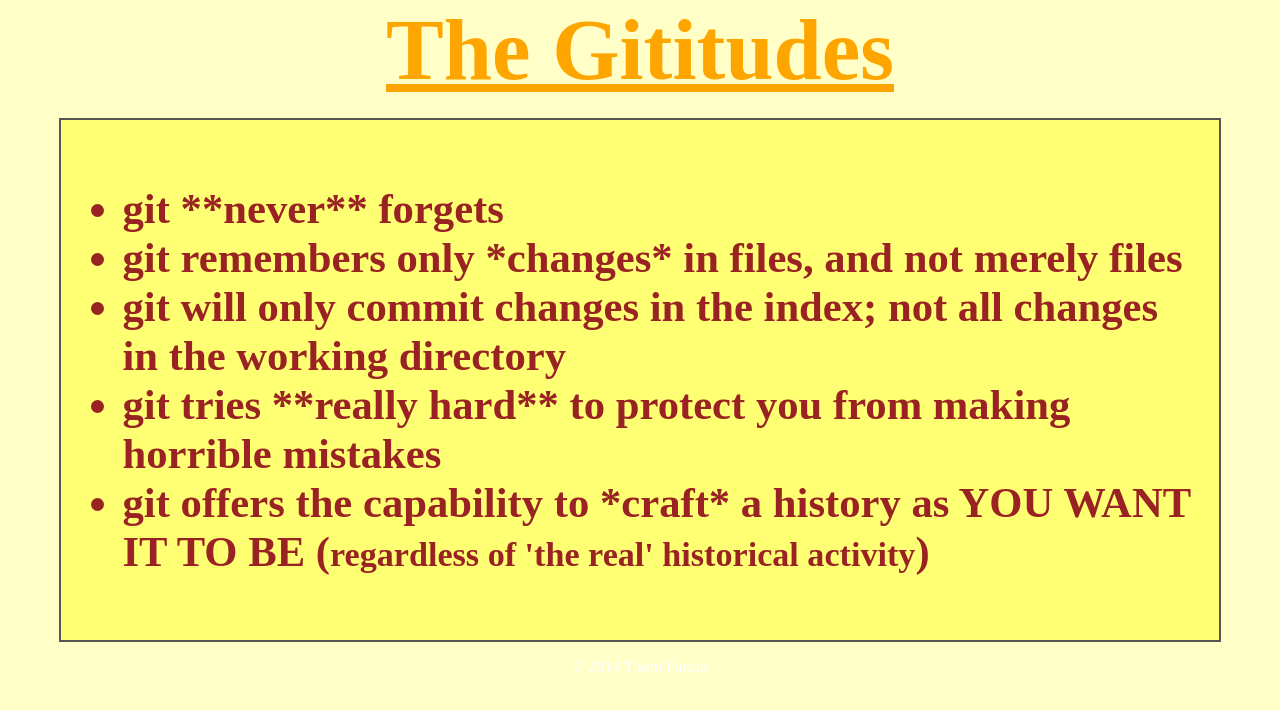
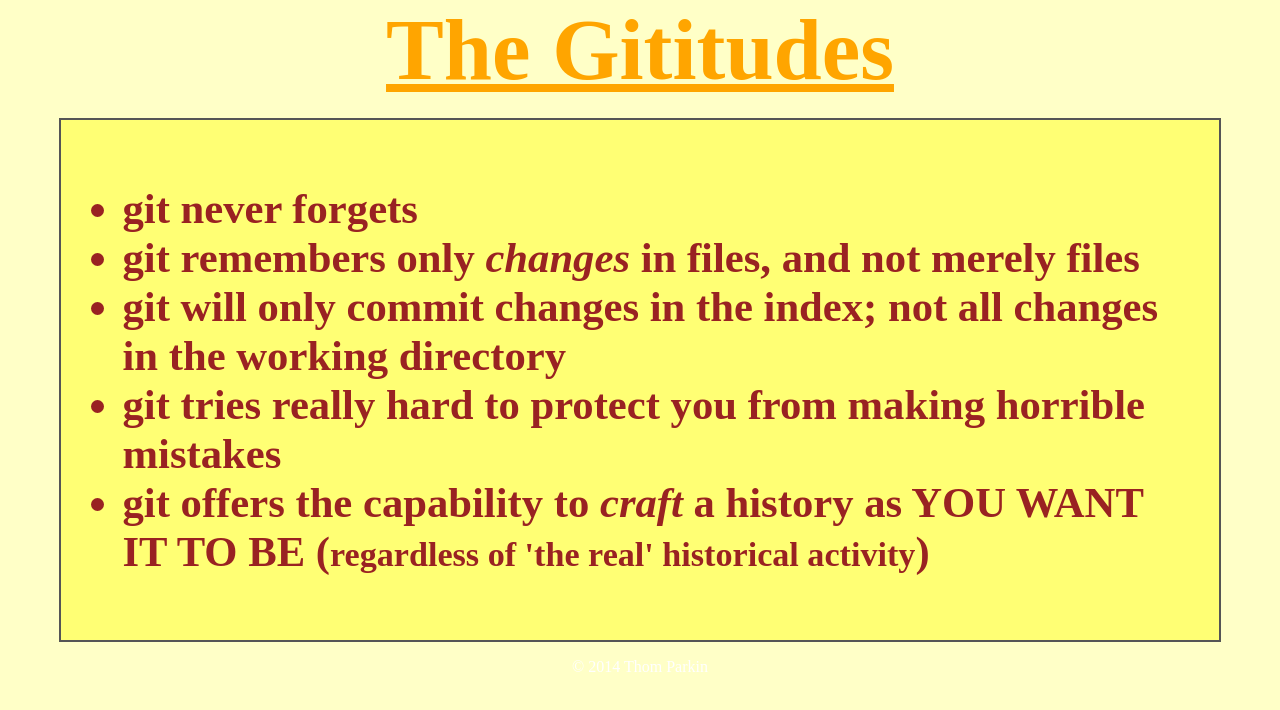
Before and after one commit to ParkinT/gititudes, a plain HTML site: page index.html in a window 1280 px wide. Drawn offline with Linux system fonts and the light colour scheme.

Commit message:
Corrected Markdown styles to suit HTML

```diff
--- a/index.html
+++ b/index.html
@@ -15,11 +15,11 @@
     <content>
     <div id="main">
     <ul>
-      <li>git **never** forgets</li>
-      <li>git remembers only *changes* in files, and not merely files</li>
+      <li>git <strong>never</strong> forgets</li>
+      <li>git remembers only <em>changes</em> in files, and not merely files</li>
       <li>git will only commit changes in the index; not all changes in the working directory</li>
-      <li>git tries **really hard** to protect you from making horrible mistakes</li>
-      <li>git offers the capability to *craft* a history as YOU WANT IT TO BE (<span style="font-size: 80%;">regardless of 'the real' historical activity</span>)</li>
+      <li>git tries <strong>really hard</strong> to protect you from making horrible mistakes</li>
+      <li>git offers the capability to <em>craft</em> a history as YOU WANT IT TO BE (<span style="font-size: 80%;">regardless of 'the real' historical activity</span>)</li>
     </ul>
     </div>
    </content>
```
